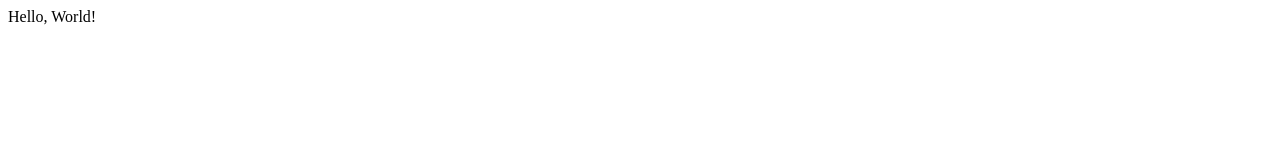
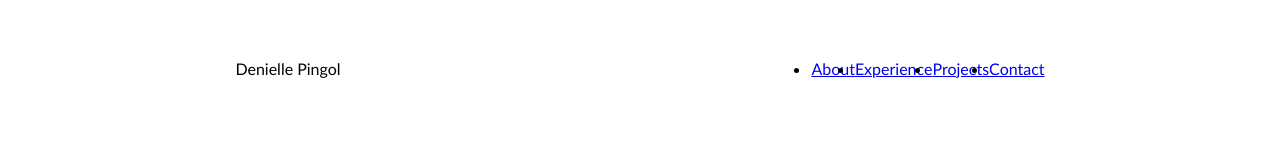
Before and after one commit to dnllpngl/Madzcutie, a plain HTML site: page index.html in a window 1280 px wide. Drawn offline with Linux system fonts and the light colour scheme.

Commit message:
Update index.html
Updated style.css and added properties general settings of the html files, as well as transition and desktop navigation.

```diff
--- a/index.html
+++ b/index.html
@@ -1,14 +1,24 @@
 <!DOCTYPE html>
 <html lang="en">
-<head>
-    <meta charset="UTF-8">
+  <head>
+    <meta charset="UTF-8" />
     <meta name="viewport" content="width=device-width, initial-scale=1.0" />
-    <title>Caesar Cipher</title>
-    <link rel ="stylesheet" href="style.css" />
-    <link rel ="stylesheet" href="mediaqueries.css" />
-</head>
-<body>
-    Hello, World!
-    <script src ="script.js"></script>
-</body>
+    <title>Aeon</title>
+    <link rel="stylesheet" href="style.css" />
+    <link rel="stylesheet" href="mediaqueries.css" />
+  </head>
+  <body>
+   <nav id = "desktop-nav">
+    <div class = "logo">Denielle Pingol</div>
+    <div>
+        <ul class = "nav-links">
+            <li><a href= "#About">About</a></li>
+            <li><a href= "#Experience">Experience</a></li>
+            <li><a href= "#Projects">Projects</a></li>
+            <li><a href= "#Contact ">Contact</a></li>
+        </ul>
+
+    </div>
+    <script src="script.js"></script>
+  </body>
 </html>
--- a/style.css
+++ b/style.css
@@ -0,0 +1,38 @@
+* {
+  /*Html Document Setting */
+
+  @import url();
+  margin: 0;
+  padding: 0;
+}
+
+body {
+  font-family: "Gill Sans", "Gill Sans MT", Calibri, "Trebuchet MS", sans-serif;
+}
+
+html {
+  scroll-behavior: smooth;
+}
+p {
+  color: rgb(red, green, blue);
+}
+
+/* Transition */
+
+a,
+,
+btn {
+  transition: all 300ms ease;
+}
+/* Desktop navigation */
+
+nav,
+.nav-links {
+  display: flex;
+}
+
+nav {
+  justify-content: space-around;
+  align-items: center;
+  height: 17vh;
+}
```
